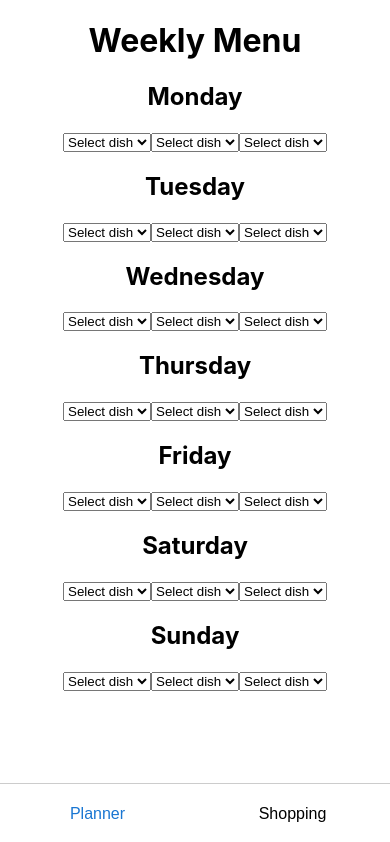
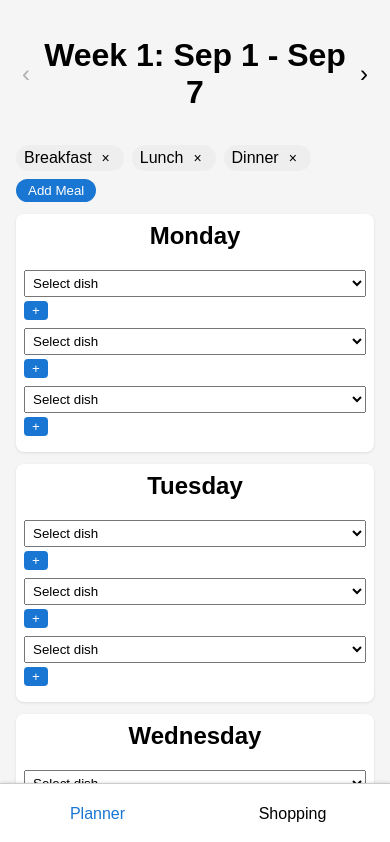
Before and after one commit to VadimCat/CookingPlanner, a React (Create React App) app: page / in a window 390 px wide. Shown: the top 842 px of the page. Built offline with nearby package versions, Linux system fonts and the light colour scheme.

Commit message:
Style week planner for mobile

```diff
--- a/src/App.css
+++ b/src/App.css
@@ -1,17 +1,25 @@
 .App {
   text-align: center;
   padding-bottom: 60px;
+  max-width: 480px;
+  margin: 0 auto;
+  font-family: sans-serif;
+  background: #f5f5f5;
+  min-height: 100vh;
 }
 
 .BottomBar {
   position: fixed;
   bottom: 0;
-  left: 0;
-  right: 0;
+  left: 50%;
+  transform: translateX(-50%);
+  width: 100%;
+  max-width: 480px;
   height: 60px;
   display: flex;
   border-top: 1px solid #ccc;
   background: #fff;
+  box-shadow: 0 -1px 3px rgba(0,0,0,0.1);
 }
 
 .BottomBar button {
@@ -19,6 +27,7 @@
   border: none;
   background: none;
   font-size: 16px;
+  padding: 8px 0;
 }
 
 .BottomBar button.active {
--- /dev/null
+++ b/src/WeekPlanner.css
@@ -0,0 +1,85 @@
+.WeekPlanner {
+  padding: 16px;
+  max-width: 480px;
+  margin: 0 auto 80px;
+}
+
+.week-header {
+  display: flex;
+  justify-content: space-between;
+  align-items: center;
+}
+
+.week-header button {
+  background: none;
+  border: none;
+  font-size: 24px;
+}
+
+.meals-control {
+  margin: 12px 0;
+  display: flex;
+  flex-wrap: wrap;
+  gap: 8px;
+}
+
+.meal-chip {
+  background: #eee;
+  border-radius: 16px;
+  padding: 4px 8px;
+  display: flex;
+  align-items: center;
+}
+
+.meal-chip button {
+  margin-left: 4px;
+  border: none;
+  background: none;
+  font-size: 14px;
+}
+
+.add-meal {
+  border: none;
+  background: #1976d2;
+  color: #fff;
+  border-radius: 16px;
+  padding: 4px 12px;
+}
+
+.day-card {
+  background: #fff;
+  border-radius: 8px;
+  box-shadow: 0 1px 3px rgba(0,0,0,0.1);
+  margin-bottom: 12px;
+  padding: 8px;
+}
+
+.day-card h2 {
+  margin-top: 0;
+}
+
+.meal-block {
+  display: flex;
+  flex-direction: column;
+  margin-bottom: 8px;
+}
+
+.meal-block select {
+  padding: 4px;
+  margin-bottom: 4px;
+}
+
+.add-dish {
+  align-self: flex-start;
+  border: none;
+  background: #1976d2;
+  color: white;
+  padding: 2px 8px;
+  border-radius: 4px;
+}
+
+@media (min-width: 600px) {
+  .WeekPlanner {
+    max-width: 600px;
+  }
+}
--- a/src/WeekPlanner.tsx
+++ b/src/WeekPlanner.tsx
@@ -1,44 +1,145 @@
-import React, { useState } from 'react';
+import React, { useEffect, useState } from 'react';
+import './WeekPlanner.css';
 
 const days = ['Monday','Tuesday','Wednesday','Thursday','Friday','Saturday','Sunday'];
-const meals = ['Breakfast','Lunch','Dinner'];
 const recipes = ['Omelette','Salad','Soup','Steak'];
 
-type Plan = Record<string, Record<string, string>>;
+type Plan = Record<string, Record<string, string[]>>; // day -> meal -> dishes
+
+const WeekPlanner: React.FC = () => {
+  const [meals, setMeals] = useState<string[]>(['Breakfast','Lunch','Dinner']);
 
   const createEmptyPlan = (): Plan => {
     return Object.fromEntries(
-    days.map(d => [d, Object.fromEntries(meals.map(m => [m, '']))])
+      days.map(d => [d, Object.fromEntries(meals.map(m => [m, ['']]))])
     ) as Plan;
   };
 
-const WeekPlanner: React.FC = () => {
-  const [plan, setPlan] = useState<Plan>(createEmptyPlan());
+  const [plans, setPlans] = useState<Record<number, Plan>>({0: createEmptyPlan()});
+  const [week, setWeek] = useState(0);
+  const [startDate] = useState<Date>(() => {
+    const stored = localStorage.getItem('startDate');
+    if (stored) return new Date(stored);
+    const today = new Date();
+    const monday = new Date(today);
+    const day = today.getDay();
+    const diff = day === 0 ? -6 : 1 - day; // make Monday first
+    monday.setDate(today.getDate() + diff);
+    localStorage.setItem('startDate', monday.toISOString());
+    return monday;
+  });
 
-  const handleChange = (day: string, meal: string, value: string) => {
-    setPlan(prev => ({
+  useEffect(() => {
+    setPlans(prev => {
+      if (prev[week]) return prev;
+      return { ...prev, [week]: createEmptyPlan() };
+    });
+  }, [week, meals]);
+
+  const plan = plans[week] || createEmptyPlan();
+
+  const handleChange = (day: string, meal: string, idx: number, value: string) => {
+    setPlans(prev => ({
       ...prev,
-      [day]: { ...prev[day], [meal]: value }
+      [week]: {
+        ...prev[week],
+        [day]: {
+          ...prev[week][day],
+          [meal]: prev[week][day][meal].map((v, i) => i === idx ? value : v)
+        }
+      }
     }));
   };
 
+  const addDish = (day: string, meal: string) => {
+    setPlans(prev => ({
+      ...prev,
+      [week]: {
+        ...prev[week],
+        [day]: {
+          ...prev[week][day],
+          [meal]: [...prev[week][day][meal], '']
+        }
+      }
+    }));
+  };
+
+  const addMeal = () => {
+    const name = prompt('Meal name?');
+    if (name && !meals.includes(name)) {
+      setMeals([...meals, name]);
+      setPlans(prev => {
+        const updated = { ...prev };
+        Object.values(updated).forEach(weekPlan => {
+          days.forEach(day => {
+            weekPlan[day][name] = [''];
+          });
+        });
+        return updated;
+      });
+    }
+  };
+
+  const removeMeal = (meal: string) => {
+    setMeals(meals.filter(m => m !== meal));
+    setPlans(prev => {
+      const updated = { ...prev };
+      Object.values(updated).forEach(weekPlan => {
+        days.forEach(day => {
+          delete weekPlan[day][meal];
+        });
+      });
+      return updated;
+    });
+  };
+
+  const weekStart = new Date(startDate);
+  weekStart.setDate(weekStart.getDate() + week * 7);
+  const weekEnd = new Date(weekStart);
+  weekEnd.setDate(weekStart.getDate() + 6);
+  const format = (d: Date) => d.toLocaleDateString(undefined, { month: 'short', day: 'numeric' });
+
   return (
-    <div>
-      <h1>Weekly Menu</h1>
+    <div className="WeekPlanner">
+      <div className="week-header">
+        <button aria-label="Previous week" onClick={() => setWeek(w => w - 1)} disabled={week === 0}>
+          &lsaquo;
+        </button>
+        <h1>Week {week + 1}: {format(weekStart)} - {format(weekEnd)}</h1>
+        <button aria-label="Next week" onClick={() => setWeek(w => w + 1)}>
+          &rsaquo;
+        </button>
+      </div>
+
+      <div className="meals-control">
+        {meals.map(m => (
+          <span key={m} className="meal-chip">
+            {m}
+            <button aria-label={`remove ${m}`} onClick={() => removeMeal(m)}>×</button>
+          </span>
+        ))}
+        <button className="add-meal" onClick={addMeal}>Add Meal</button>
+      </div>
+
       {days.map(day => (
-        <div key={day}>
+        <div key={day} className="day-card">
           <h2>{day}</h2>
           {meals.map(meal => (
+            <div key={meal} className="meal-block">
+              {plan[day][meal].map((dish, idx) => (
                 <select
-              key={meal}
-              value={plan[day][meal]}
-              onChange={e => handleChange(day, meal, e.target.value)}
+                  key={idx}
+                  value={dish}
+                  onChange={e => handleChange(day, meal, idx, e.target.value)}
                 >
                   <option value="">Select dish</option>
                   {recipes.map(r => (
                     <option key={r} value={r}>{r}</option>
                   ))}
                 </select>
+              ))}
+              <button className="add-dish" onClick={() => addDish(day, meal)}>+</button>
+            </div>
           ))}
         </div>
       ))}
```
Also changed, not shown: 1 other file (tests, documents, lock files or other folders). Lines whose indentation alone changed are shown as unchanged.
